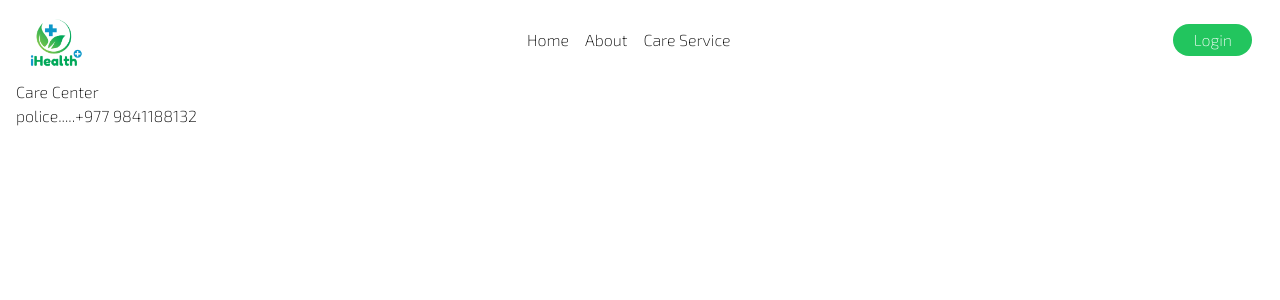
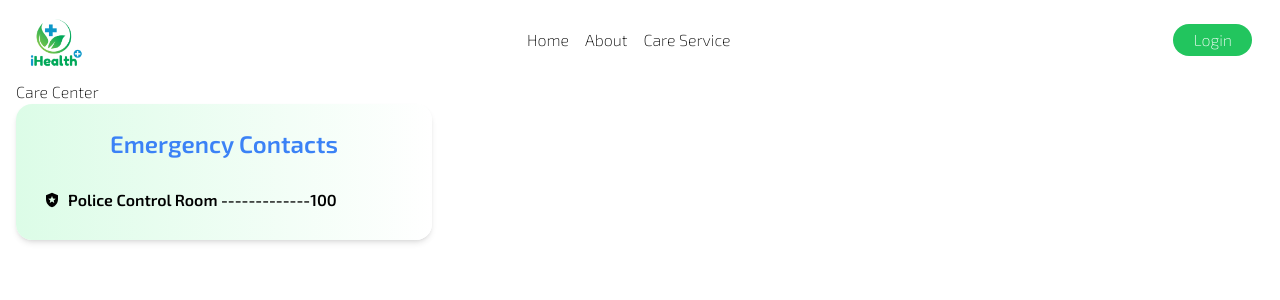
Before and after one commit to suyan-python/Health, a React (Vite) app in the folder client/: page /carecenter in a window 1280 px wide. Shown: the top 300 px of the page. Built offline with nearby package versions, Linux system fonts and the light colour scheme; no server answers.

Commit message:
ecnt first

```diff
--- a/client/src/components/CareCenter.jsx
+++ b/client/src/components/CareCenter.jsx
@@ -1,12 +1,103 @@
 import React from "react";
+import { MdLocalPolice } from "react-icons/md";
 
 function CareCenter() {
   return <div>
     Care Center
-    <div className="nums">
-      police.....
-      <a href="tel:+977 9841188132">+977 9841188132</a>
+    <div className="emergency-nums bg-gradient-to-r from-green-100 to-white rounded-2xl p-3 shadow-md w-1/3 h-4/5">
+      <h1 className="text-blue-500 font-semibold text-2xl text-center p-3">Emergency Contacts</h1>
+
+      <ul className="list-none font-semibold p-4">
+
+        <li>
+          <div className="flex items-center gap-2">
+            <div><MdLocalPolice /></div>
+            <div className=""><p className="flex">Police Control Room -------------<a href="tel:+977 100">100</a></p></div>
+            {/* <p className=""></p> */}
+          </div>
+
+
+        </li>
+        {/* <li>
+          <MdLocalPolice />
+          <p className="inline-flex">Traffic Control Room-------------
+            <a href="tel:+977 103">103</a>
+          </p>
+        </li>
+        <li>
+          <MdLocalPolice />
+          <p className="inline-flex">Traffic Jam Information -------------
+            <a href="sms:+977 4321">JAM 4321</a>
+          </p>
+        </li>
+        <li>
+          <MdLocalPolice />
+          <p className="inline-flex">Fire Fighters -------------
+            <a href="tel:+977 101">101</a>
+          </p>
+        </li>
+        <li>
+          <MdLocalPolice />
+          <p className="inline-flex">Emergency Police Service -------------
+            <a href="tel:+977 4228435">4228435</a>
+          </p>
+        </li>
+        <li>
+          <MdLocalPolice />
+          <p className="inline-flex">Crime Information -------------
+            <a href="tel:+977 4412748">4412748</a>
+          </p>
+        </li>
+        <li>
+          <MdLocalPolice />
+          <p className="inline-flex">Child Missing -------------
+            <a href="tel:+977 104">104</a>
+          </p>
+        </li>
+        <li>
+          <MdLocalPolice />
+          <p className="inline-flex">Nepal Electricity Authority -------------
+            <a href="tel:+977 4153164">4153164</a>
+          </p>
+        </li>
+        <li>
+          <MdLocalPolice />
+          <p className="inline-flex">Blood Bank -------------
+            <a href="tel:+977 4225344">4225344</a>
+          </p>
+        </li>
+        <li>
+          <MdLocalPolice />
+          <p className="inline-flex">Nepal Red Cross Society -------------
+            <a href="tel:+977 4270650">4270650</a>
+          </p>
+        </li>
+        <li>
+          <MdLocalPolice />
+          <p className="inline-flex">Bhaktapur Red Cross -------------
+            <a href="tel:+977 6611661">6611661</a>
+          </p>
+        </li>
+        <li>
+          <MdLocalPolice />
+          <p className="inline-flex">Hearse(Shav Vahan) -------------
+            <a href="tel:+977 6612266">6612266</a>
+          </p>
+        </li>
+ */}
+
+      </ul>
+
     </div>
+
+    <div className="img-avatar">
+
+    </div>
+
+    <div className="hospital-nums">
+
+    </div>
+
   </div>;
 }
 
--- a/client/src/layouts/Hero.jsx
+++ b/client/src/layouts/Hero.jsx
@@ -17,7 +17,7 @@ function Hero() {
             Center for you
           </div>
           <div className="description text-slate-400">
-            Connect with our professional doctors{" "}
+            Connect with our professional doctors
           </div>
           <div className="book py-3">
             <Button title="Book Appointment" />
```
